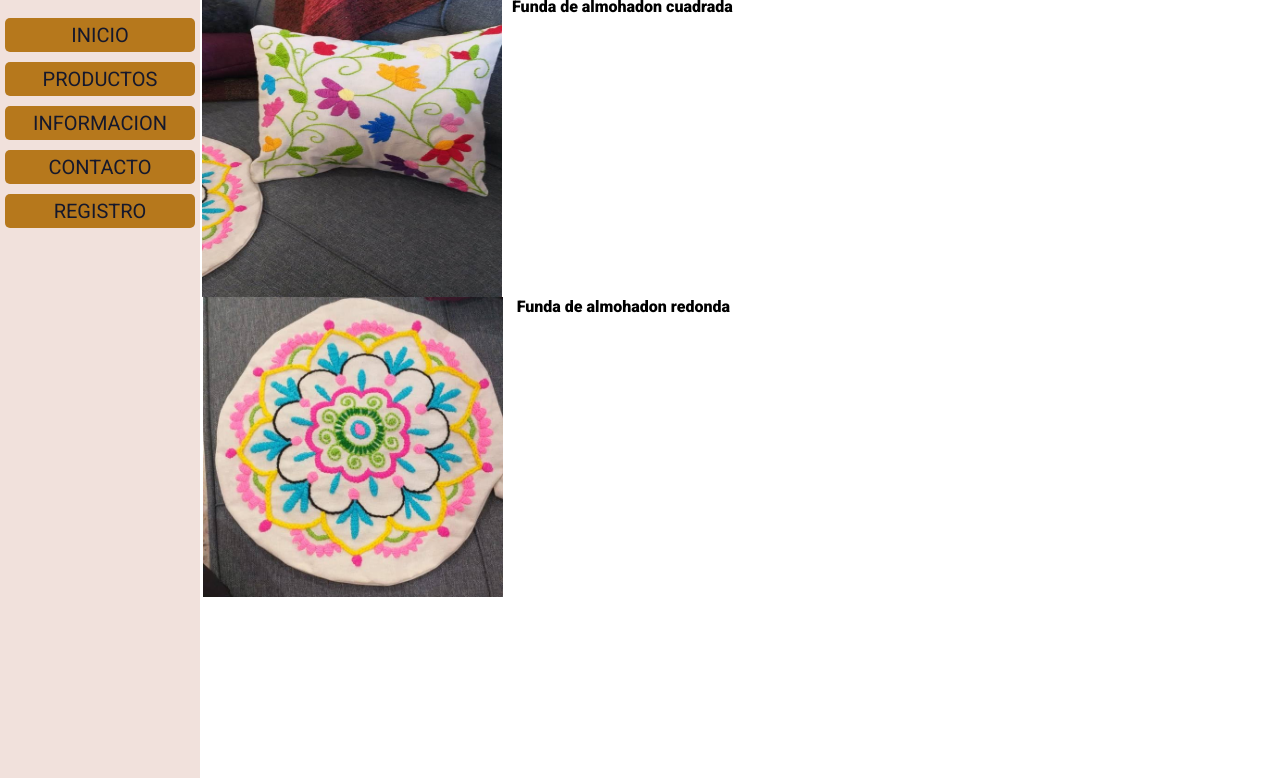
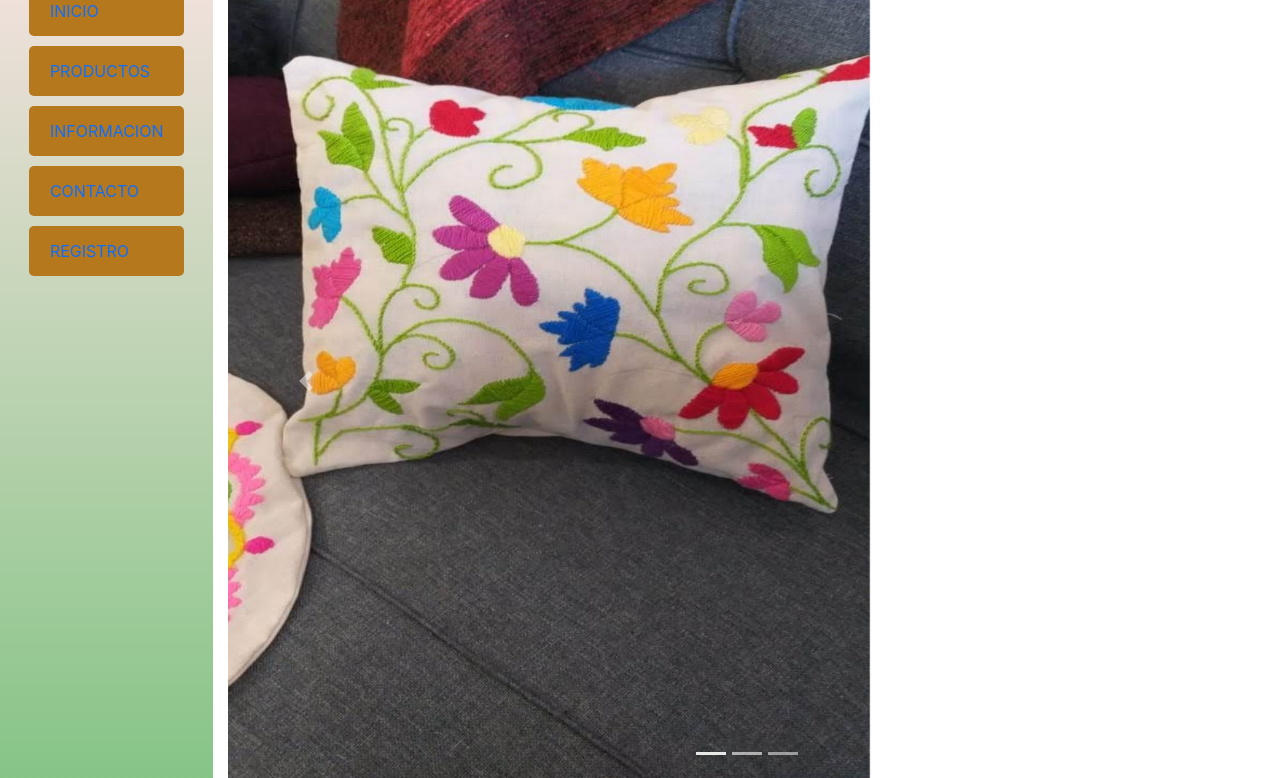
Before and after one commit to acostajluism/chamona-deco-acostajoseluis, a plain HTML site: page paginas/productos.html in a window 1280 px wide. Shown: the part 113-891 px from the top of the page. Drawn offline with nearby package versions, Linux system fonts and the light colour scheme.

Commit message:
agrego productos.html

```diff
--- a/paginas/productos.html
+++ b/paginas/productos.html
@@ -1,81 +1,92 @@
 <!DOCTYPE html>
 <html lang="en">
-
     <head>
         <meta charset="UTF-8">
+        <meta http-equiv="X-UA-Compatible" content="IE=edge">
         <meta name="viewport" content="width=device-width, initial-scale=1.0">
-    <meta http-equiv="X-UA-Compatible" content="ie=edge">
-    <link rel="preconnect" href="https://fonts.googleapis.com">
-    <link rel="preconnect" href="https://fonts.gstatic.com" crossorigin>
-    <link href="https://fonts.googleapis.com/css2?family=Roboto:wght@400;900&display=swap" rel="stylesheet">
-    <link rel="stylesheet" href="../styles/grids.css">
-    <title>Chamona.Deco</title>
+        <link rel="stylesheet" href="../css/bootstrap.css">
+        <link rel="stylesheet" href="../styles/styles.css">
+        <link rel="stylesheet" href="../styles/animacones.css">
+        <link rel="stylesheet" href="https://cdn.jsdelivr.net/npm/bootstrap@4.6.1/dist/css/bootstrap.min.css">
+        <script src="https://cdn.jsdelivr.net/npm/jquery@3.6.0/dist/jquery.slim.min.js"></script>
+        <script src="https://cdn.jsdelivr.net/npm/popper.js@1.16.1/dist/umd/popper.min.js"></script>
+        <script src="https://cdn.jsdelivr.net/npm/bootstrap@4.6.1/dist/js/bootstrap.bundle.min.js"></script>
+        <title>chamona.deco</title>
     </head>
-
 <body>
-    <div id="grilla">
-
-        <!--  Cabezera de pagina  -->
-        <header class="border">
-            <div>
+    <header class="container-fluid ">
         <img src="../Imagenes/logo.jpg" alt="logo">
-            </div>
     </header>
 
-        <nav>
-            <ul>
-                <li><a href="../index.html">INICIO</a></li>
-                <li><a href="../paginas/productos.html">PRODUCTOS</a></li>
-                <li><a href="../paginas/informacion.html">INFORMACION</a></li>
-                <li><a href="../paginas/contacto.html">CONTACTO</a></li>
-                <li><a href="../paginas/registro.html">REGISTRO</a></li>
+    <div class="container-fluid">
+        <div class="row">
+            <nav class="col-lg-2 col-md-3 col-sm-12 col-xs-12">
+                <ul class="nav d-flex flex-wrap flex-lg-column flex-md-column align-content-around justify-content-around">
+                    <li class="nav-item"><a class="nav-link" href="../index.html">INICIO</a></li>
+                    <li class="nav-item"><a class="nav-link" href="../paginas/productos.html">PRODUCTOS</a></li>
+                    <li class="nav-item"><a class="nav-link" href="../paginas/informacion.html">INFORMACION</a></li>
+                    <li class="nav-item"><a class="nav-link" href="../paginas/contacto.html">CONTACTO</a></li>
+                    <li class="nav-item"><a class="nav-link" href="../paginas/registro.html">REGISTRO</a></li>
                 </ul>
             </nav>
 
-        <!-- Imagen con desplazamiento -->
+            <div class="col-lg-10 col-md-9 col-sm-12 col-xs-12 vh-100">
+                <div id="productos" class="carousel slide" data-ride="carousel">
 
-        <section>
-            <!-- <iframe src="../index.html" width="800px" height="500px" frameborder="0"></iframe> -->
-          <div class="contenedor">
-            <img src="../Imagenes/fundacuadrada.jpg" width="300px" height="300px" alt="funda almohadon cuadrada">
-            <br>
-            <label for=""><b>Funda de almohadon cuadrada</b></label>
-            <br>
+                    <!-- Indicators -->
+                    <ul class="carousel-indicators">
+                      <li data-target="#productos" data-slide-to="0" class="active"></li>
+                      <li data-target="#productos" data-slide-to="1"></li>
+                      <li data-target="#productos" data-slide-to="2"></li>
+                    </ul>
+
+                    <!-- The slideshow -->
+                    <div class="carousel-inner">
+                      <div class="carousel-item active">
+                        <img src="../Imagenes/fundacuadrada.jpg" alt="Los Angeles" width="700" height="800">
                       </div>
-        <div class="contenedor">
-            <img src="../Imagenes/fundaredonda.jpg" width="300px" height="300px" alt="funda almohadon redonda">
-            <br>
-            <label for=""><b>Funda de almohadon redonda</b></label>
-            <br>
+                      <div class="carousel-item">
+                        <img src="../Imagenes/fundaredonda.jpg" alt="Chicago" width="700" height="800">
                       </div>
-        </section>
-        <!-- Pie de pagina -->
-        <footer class="border">
-            <div>
+                      <div class="carousel-item">
+                        <img src="../Imagenes/caminito.jpeg" alt="New York" width="700" height="800">
+                      </div>
+                    </div>
 
+                    <!-- Left and right controls -->
+                    <a class="carousel-control-prev" href="#productos" data-slide="prev">
+                      <span class="carousel-control-prev-icon"></span>
+                    </a>
+                    <a class="carousel-control-next" href="#productos" data-slide="next">
+                      <span class="carousel-control-next-icon"></span>
+                    </a>
+                  </div>
+
+            </div>
+
+
+
+
+
+
+
+        </div>
+    </div>
+
+    <footer class="container-fluid ">
+        <div class="d-flex flex-row flex-nowrap justify-content-between">
              <ul>
                <li><a href="www.instagram.com">Instagram</a></li>
                <li><a href="www.facebook.com">Facebook</a></li>
              </ul>
-
-
-
              <ul>
                <li><span>Telefono</span></li>
                <li><a href="mailto:mail@mail.com">Mail</a></li>
                <li><span>Direccion</span></li>
              </ul>
-
-
-
-
            </div>
-
-
-
      </footer>
 
-    </div>
 </body>
 
 </html>
```
Lines whose indentation alone changed are shown as unchanged.
